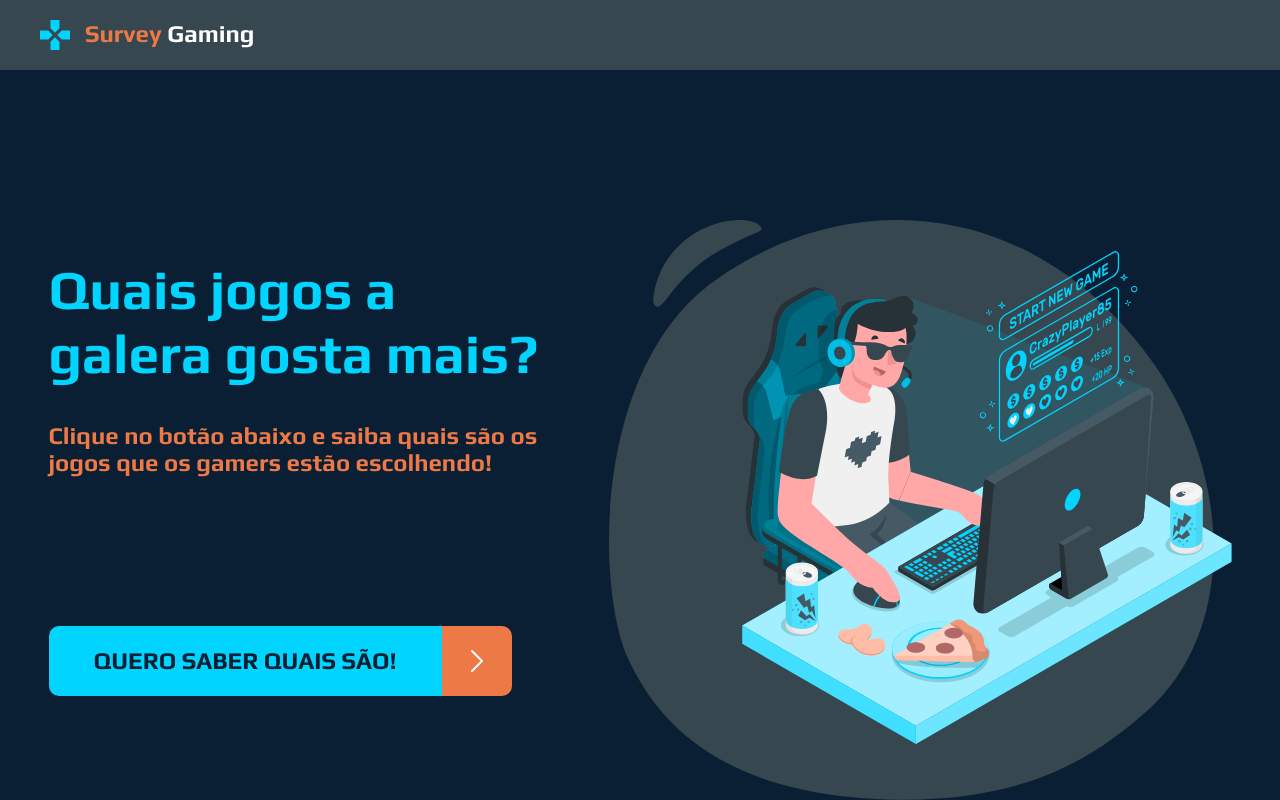
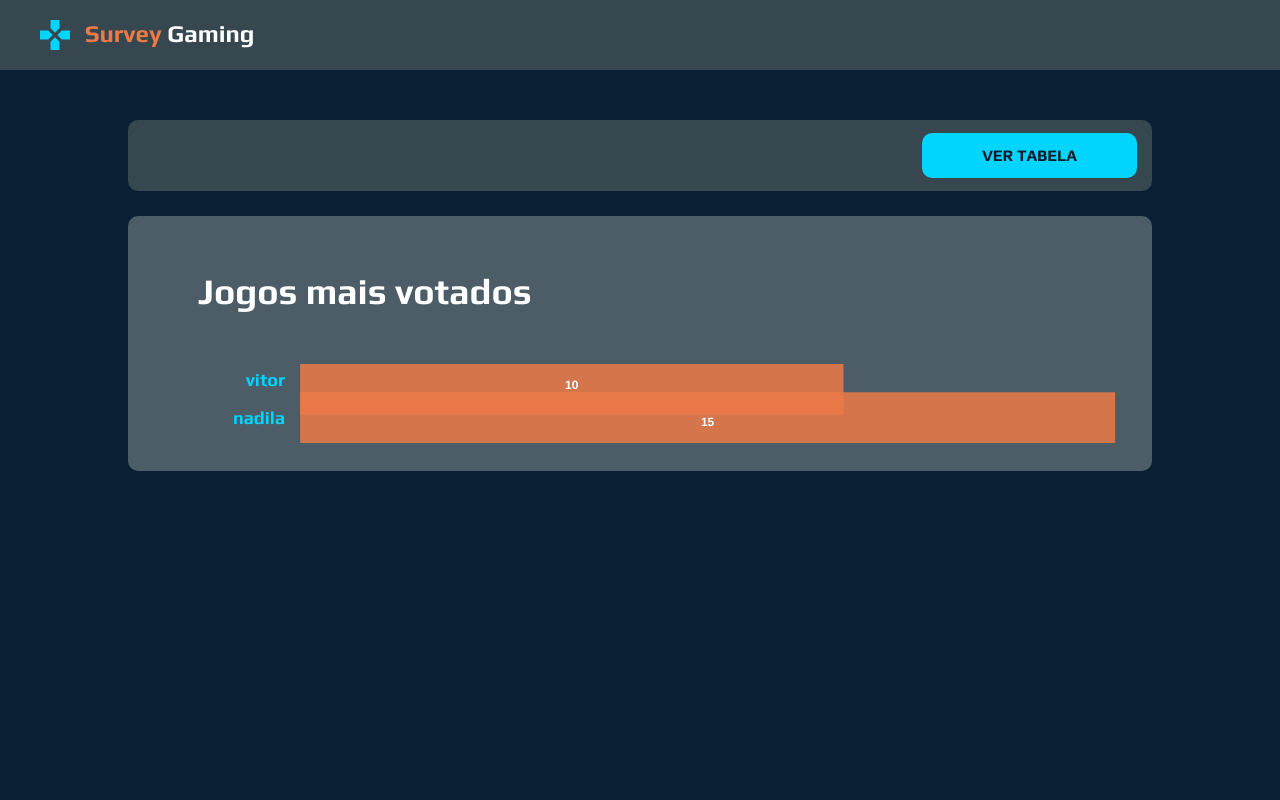
Before and after one commit to VitorRiboli/pesquisa, a React (Create React App) app in the folder frontend/: page /charts in a window 1280 px wide. Before the commit this address led to /. Built offline with nearby package versions, Linux system fonts and the light colour scheme.

Commit message:
ApexCharts

```diff
--- a/frontend/package.json
+++ b/frontend/package.json
@@ -11,9 +11,11 @@
     "@types/react": "^18.0.28",
     "@types/react-dom": "^18.0.11",
     "@types/react-router-dom": "^5.3.3",
+    "apexcharts": "^3.37.1",
     "axios": "^0.27.2",
     "moment-timezone": "^0.5.41",
     "react": "^18.2.0",
+    "react-apexcharts": "^1.4.0",
     "react-dom": "^18.2.0",
     "react-router-dom": "^6.8.2",
     "react-scripts": "5.0.1",
--- a/frontend/src/App.tsx
+++ b/frontend/src/App.tsx
@@ -2,9 +2,10 @@ import "./App.css";
 
 import { BrowserRouter, Navigate, Route, Routes } from "react-router-dom";
 
+import Header from "./components/Header";
 import HomePage from "./pages/ClientPage/HomePage";
-import Header from "./components/Header";
 import Records from "./pages/ClientPage/Records/index";
+import Charts from "./pages/ClientPage/Charts";
 
 function App() {
   return (
@@ -14,6 +15,7 @@ function App() {
           <Route index element={<HomePage />} />
           <Route path="home" element={<HomePage />} />
           <Route path="records" element={<Records />} />
+          <Route path="charts" element={<Charts />} />
 
         </Route>
 
--- /dev/null
+++ b/frontend/src/components/Filters/index.tsx
@@ -0,0 +1,20 @@
+import { Link, Outlet } from "react-router-dom";
+
+type Props = {
+  link: string;
+  linkText: string;
+}
+
+export default function Filters( { link, linkText } : Props ) {
+  return (
+    <>
+      <div className="filters-container records-actions">
+          <Link to={link} >
+            <button className="action-filters">{linkText}</button>
+          </Link>
+        </div>
+
+        <Outlet />
+    </>
+  )
+}
--- /dev/null
+++ b/frontend/src/pages/ClientPage/Charts/chart-options.ts
@@ -0,0 +1,83 @@
+export const pieOptions = {
+  chart: {
+    background: "transparent",
+    foreColor: "red",
+  },
+  colors: ["#a8dadc", "#ed7947", "#00D4FF", "#ffd6a5"],
+  legend: {
+    show: false,
+  },
+  tooltip: {
+    enabled: true,
+  },
+  dataLabels: {
+    enabled: true,
+    offsetX: "100px",
+    offsetY: "100px",
+    style: {
+      colors: ["#a8dadc", "#ed7947", "#00D4FF", "#ffd6a5"],
+      fontSize: "20px",
+      fontFamily: "Play, sans-serif",
+      fontWeight: 700,
+    },
+  },
+  plotOptions: {
+    pie: {
+      customScale: 0.7,
+      expandOnClick: false,
+      dataLabels: {
+        offset: 60,
+      },
+    },
+  },
+};
+
+export const barOptions = {
+  chart: {
+    toolbar: {
+      show: false,
+    },
+  },
+  colors: ["#ED7947"],
+  grid: {
+    show: false,
+  },
+  plotOptions: {
+    bar: {
+      horizontal: true,
+      endingShape: "rounded",
+      startingShape: "rounded",
+      barHeight: "60px",
+    },
+  },
+  dataLabels: {
+    enabled: true,
+  },
+  tooltip: {
+    enabled: false,
+  },
+  xaxis: {
+    labels: {
+      show: false,
+    },
+    axisBorder: {
+      show: false,
+    },
+    axisTicks: {
+      show: false,
+    },
+  },
+  yaxis: [
+    {
+      labels: {
+        maxWidth: 360,
+        style: {
+          colors: "#00D4FF",
+          fontSize: "18px",
+          fontFamily: "Play, sans-serif",
+          fontWeight: 700,
+        },
+      },
+    },
+  ],
+}
--- /dev/null
+++ b/frontend/src/pages/ClientPage/Charts/index.tsx
@@ -0,0 +1,41 @@
+import "./styles.css";
+
+import Filters from "../../../components/Filters";
+
+import * as chartOptions from "./chart-options";
+
+import Chart from "react-apexcharts";
+
+
+const chartData = [
+  {
+    x: "vitor",
+    y: 10
+  },
+  {
+    x: "nadila",
+    y: 15
+  },
+]
+
+export default function Charts() {
+  return (
+    <div className="page-container">
+      <Filters link={"/records"} linkText={"VER TABELA"} />
+      <div className="chart-container">
+        <div className="top-related">
+          <h1 className="top-related-title">Jogos mais votados</h1>
+          <div className="games-container">
+            <Chart
+              options={chartOptions.barOptions}
+              type="bar"
+              width={"900"}
+              height={"120"}
+              series={[{ data: chartData}]}
+            />
+          </div>
+        </div>
+      </div>
+    </div>
+  );
+}
--- /dev/null
+++ b/frontend/src/pages/ClientPage/Charts/styles.css
@@ -0,0 +1,72 @@
+.chart-container {
+  display: flex;
+}
+
+.top-related {
+  background-color: var(--color-dimgray);
+  padding-top: 30px;
+  padding-left: 70px;
+  border-radius: 10px;
+  flex: 1;
+}
+
+.top-related-title {
+  font-size: 36px;
+  color: #FFF;
+}
+
+.games-container {
+  display: flex;
+  justify-content: center;
+}
+
+.games-list {
+  width: 100%;
+}
+
+.game-result {
+  display: flex;
+  align-items: center;
+}
+
+.game-title {
+  font-size: 24px;
+  color: var(--color-turquoise);
+  margin-right: 40px;
+  width: 400px;
+  text-align: right;
+}
+
+.game-rating {
+  height: 20px;
+  width: 300px;
+  background-color: var(--color-coral);
+  border-radius: 10px;
+}
+
+.charts {
+  color: #FFF;
+  width: 400px;
+  margin-left: 30px;
+}
+
+.chart-title {
+  font-size: 28px;
+}
+
+.platform-chart {
+  padding-top: 15px;
+  padding-left: 25px;
+  height: 373px;
+  margin-bottom: 25px;
+  background-color: var(--color-dimgray);
+  border-radius: 10px;
+}
+
+.gender-chart {
+  padding-top: 15px;
+  padding-left: 25px;
+  height: 373px;
+  background-color: var(--color-dimgray);
+  border-radius: 10px;
+}
--- a/frontend/src/pages/ClientPage/Records/index.tsx
+++ b/frontend/src/pages/ClientPage/Records/index.tsx
@@ -6,6 +6,7 @@ import { useEffect, useState } from "react";
 import { RecordsResonse } from "./types";
 import LineTable from "../../../components/LineTable";
 import Pagination from "./Pagination";
+import Filters from "../../../components/Filters";
 
 const BASE_URL = "http://localhost:8080";
 
@@ -16,8 +17,9 @@ export default function Records() {
   const [activePage, setActivePage] = useState(0);
 
   useEffect(() => {
-    axios.get(`${BASE_URL}/records?linesPerPage=16&page=${activePage}`).then((res) => {
-      setRecords(res.data);
+    axios.get(`${BASE_URL}/records?linesPerPage=${12}&page=${activePage}`)
+      .then((res) => {
+        setRecords(res.data);
     });
   }, [activePage]);
 
@@ -28,6 +30,9 @@ export default function Records() {
   return (
     <>
       <main className="page-container">
+
+        <Filters link={"/charts"} linkText={"VER GRÁFICO"} />
+
         <table className="records-table" cellPadding={"0"} cellSpacing={"0"}>
           <thead>
             <tr>
```
Also changed, not shown: frontend/src/pages/ClientPage/Charts/types.ts (added, +12 -0 lines), frontend/src/pages/ClientPage/Charts/utils.ts (added, +60 -0 lines), 1 other file (tests, documents, lock files or other folders).
